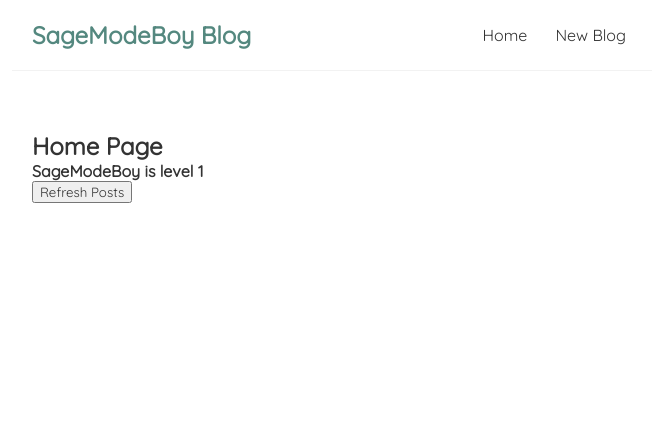
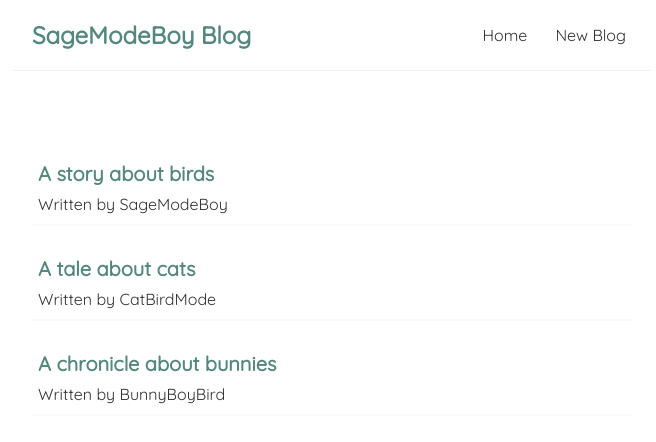
Before and after one commit to oussamabonnor1/react-blog, a React (Create React App) app: page / in a window 1280 px wide. Shown: the top 442 px of the page, without its empty margins (308-964 px from the left). Built offline with nearby package versions, Linux system fonts and the light colour scheme; the HTML template or start-up script is replaced by a standard one.

Commit message:
Using props

```diff
--- /dev/null
+++ b/src/BlogList.js
@@ -0,0 +1,14 @@
+const BlogList = ({blogs}) => {
+    return (
+        <div className="blog-list">
+            {blogs.map((blog) => (
+                <div className="blog-preview" key={blog.id}>
+                    <h2>{blog.title}</h2>
+                    <p>Written by {blog.author}</p>
+                </div>
+            ))}
+        </div>
+    );
+}
+
+export default BlogList;
--- a/src/Home.js
+++ b/src/Home.js
@@ -1,19 +1,15 @@
-import  {useState} from "react"
+import { useState } from "react"
+import BlogList from "./BlogList";
 const Home = () => {
-    const [name, setName] = useState("SageModeBoy")
-    const [level, setLevel] = useState(1)
-
-    const handleClick = (name, e) => {
-        setName("SageModeBeast")
-        setLevel(100)
-    }
+    const [blogs, setBlogs] = useState([
+        { title: "A story about birds", body: "lorem ipsum...", author: "SageModeBoy", id: 1 },
+        { title: "A tale about cats", body: "lorem ipsum...", author: "CatBirdMode", id: 2 },
+        { title: "A chronicle about bunnies", body: "lorem ipsum...", author: "BunnyBoyBird", id: 3 }
+    ])
 
     return (
         <div className="home">
-            <h2>Home Page</h2>
-            <h4>{name} is level {level}</h4>
-            <button onClick={(e) => handleClick("SageModeBoy",e)
-            }>Refresh Posts</button>
+            <BlogList blogs={blogs}/>
         </div>
     );
 }
--- a/src/index.css
+++ b/src/index.css
@@ -36,3 +36,19 @@
   margin: 40px auto;
   padding: 20px;
 }
+
+.blog-preview{
+  padding: 10px 6px;
+  margin: 20px 0;
+  border-bottom: 2px solid #FAFAFA;
+}
+
+.blog-preview:hover{
+  box-shadow: 1px 1px 5px rgba(0, 0, 0, 0.1);
+}
+
+.blog-preview h2 {
+  font-size: 20px;
+  color: #54887F;
+  margin-bottom: 8px;
+}
```
